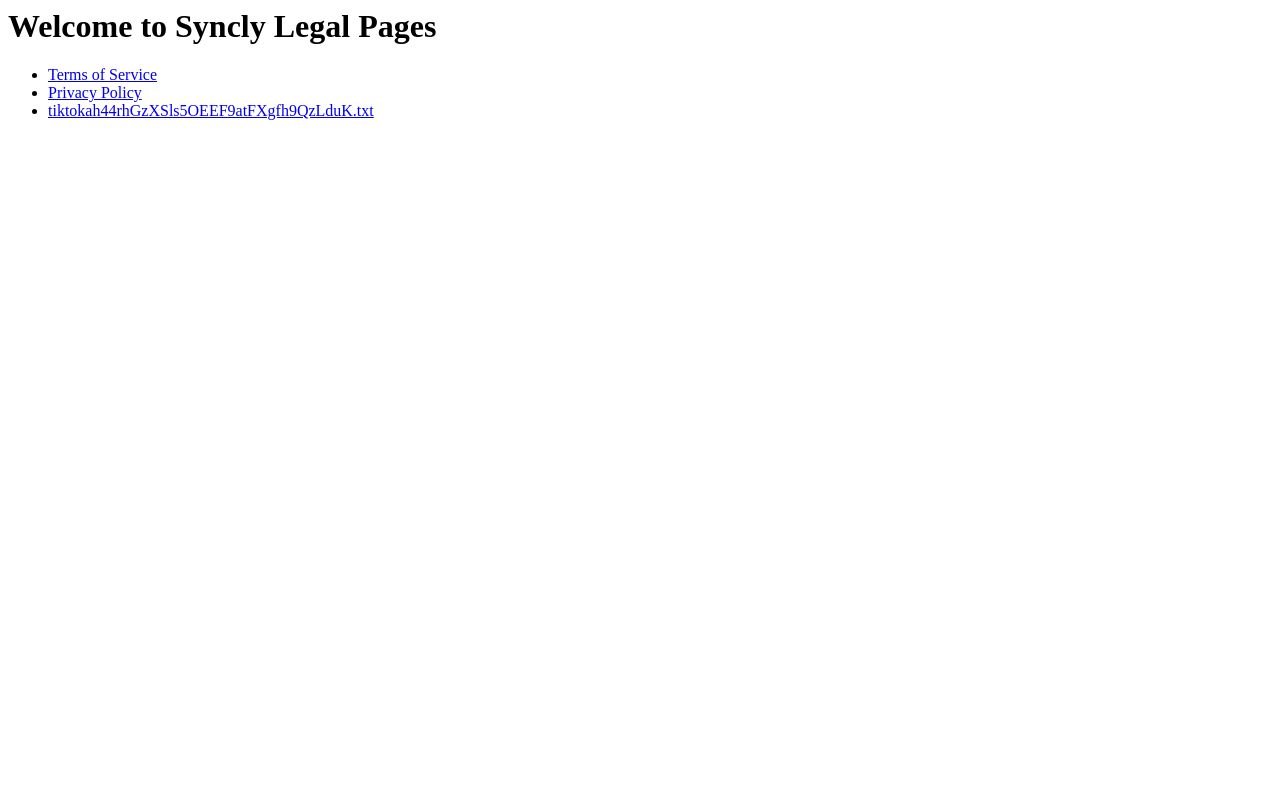
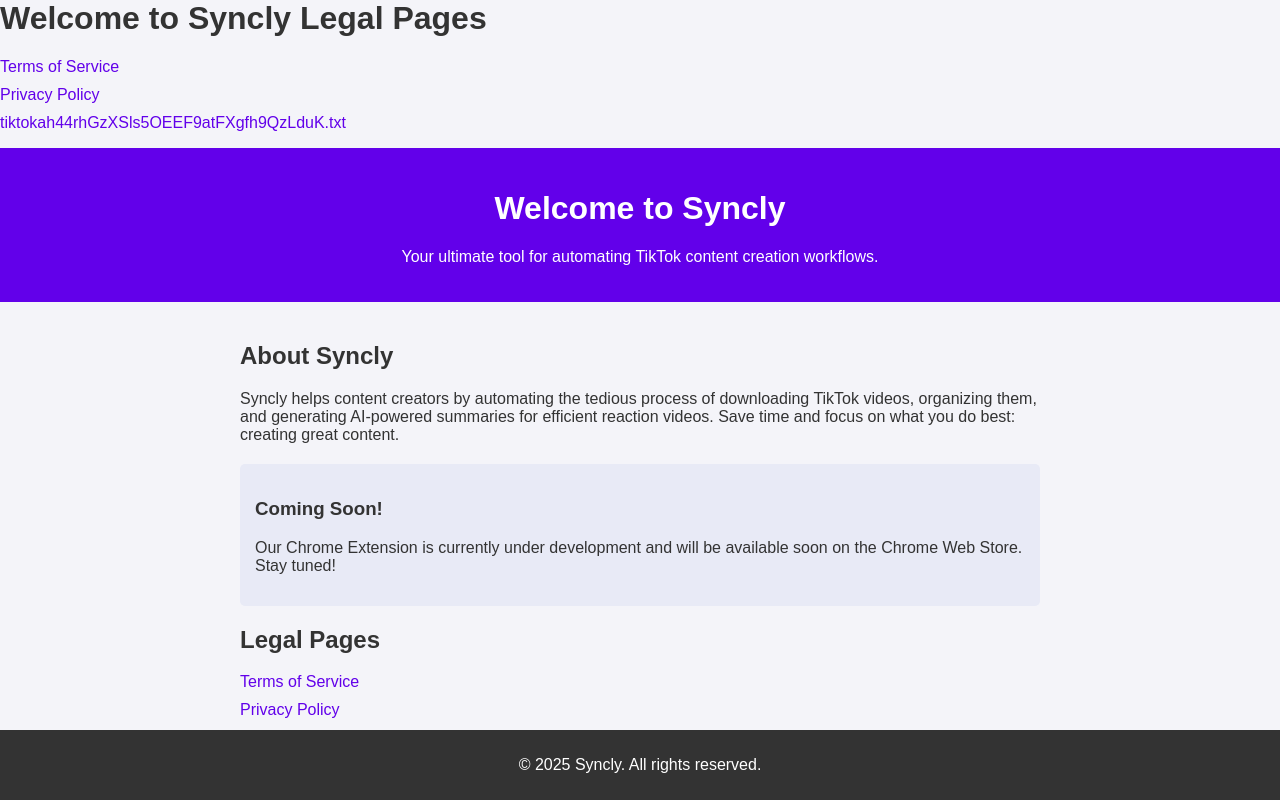
Before and after one commit to ANTL33Y/syncly-legal, a plain HTML site: page index.html in a window 1280 px wide. Drawn offline with Linux system fonts and the light colour scheme.

Commit message:
Update index.html

```diff
--- a/index.html
+++ b/index.html
@@ -11,3 +11,86 @@
   </ul>
 </body>
 </html>
+
+
+<html>
+<head>
+  <title>Syncly Legal</title>
+  <style>
+    body {
+      font-family: Arial, sans-serif;
+      background-color: #f4f4f9;
+      margin: 0;
+      padding: 0;
+      color: #333;
+    }
+    header {
+      background-color: #6200ea;
+      color: white;
+      padding: 20px;
+      text-align: center;
+    }
+    main {
+      padding: 20px;
+      max-width: 800px;
+      margin: 0 auto;
+    }
+    footer {
+      background-color: #333;
+      color: white;
+      text-align: center;
+      padding: 10px 0;
+      position: fixed;
+      bottom: 0;
+      width: 100%;
+    }
+    a {
+      color: #6200ea;
+      text-decoration: none;
+    }
+    a:hover {
+      text-decoration: underline;
+    }
+    ul {
+      list-style-type: none;
+      padding: 0;
+    }
+    ul li {
+      margin: 10px 0;
+    }
+    .highlight {
+      background-color: #e8eaf6;
+      padding: 15px;
+      border-radius: 5px;
+      margin: 20px 0;
+    }
+  </style>
+</head>
+<body>
+  <header>
+    <h1>Welcome to Syncly</h1>
+    <p>Your ultimate tool for automating TikTok content creation workflows.</p>
+  </header>
+  <main>
+    <section>
+      <h2>About Syncly</h2>
+      <p>Syncly helps content creators by automating the tedious process of downloading TikTok videos, organizing them, and generating AI-powered summaries for efficient reaction videos. Save time and focus on what you do best: creating great content.</p>
+    </section>
+    <section class="highlight">
+      <h3>Coming Soon!</h3>
+      <p>Our Chrome Extension is currently under development and will be available soon on the Chrome Web Store. Stay tuned!</p>
+    </section>
+    <section>
+      <h2>Legal Pages</h2>
+      <ul>
+        <li><a href="terms-of-service.html">Terms of Service</a></li>
+        <li><a href="privacy-policy.html">Privacy Policy</a></li>
+        <li><a href="tiktokah44rhGzXSls5OEEF9atFXgfh9QzLduK.txt">tiktokah44rhGzXSls5OEEF9atFXgfh9QzLduK.txt</a></li>
+      </ul>
+    </section>
+  </main>
+  <footer>
+    <p>&copy; 2025 Syncly. All rights reserved.</p>
+  </footer>
+</body>
+</html>
```
